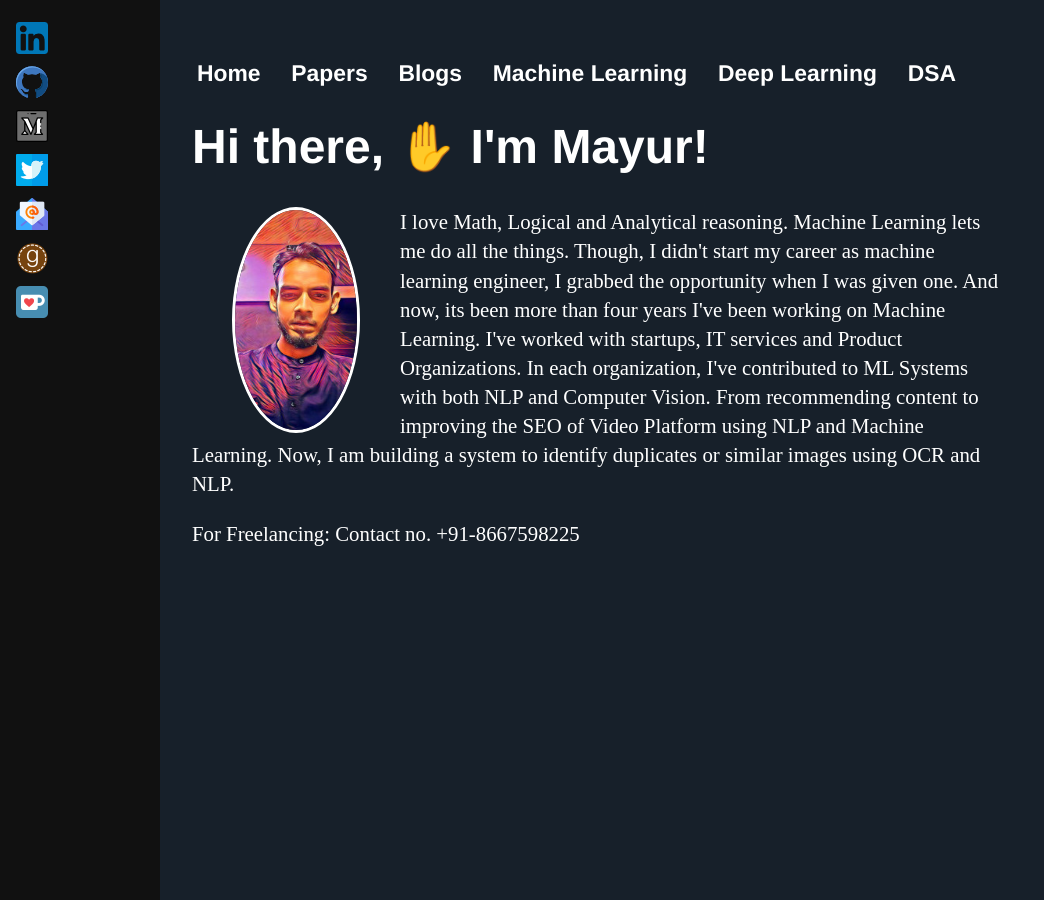
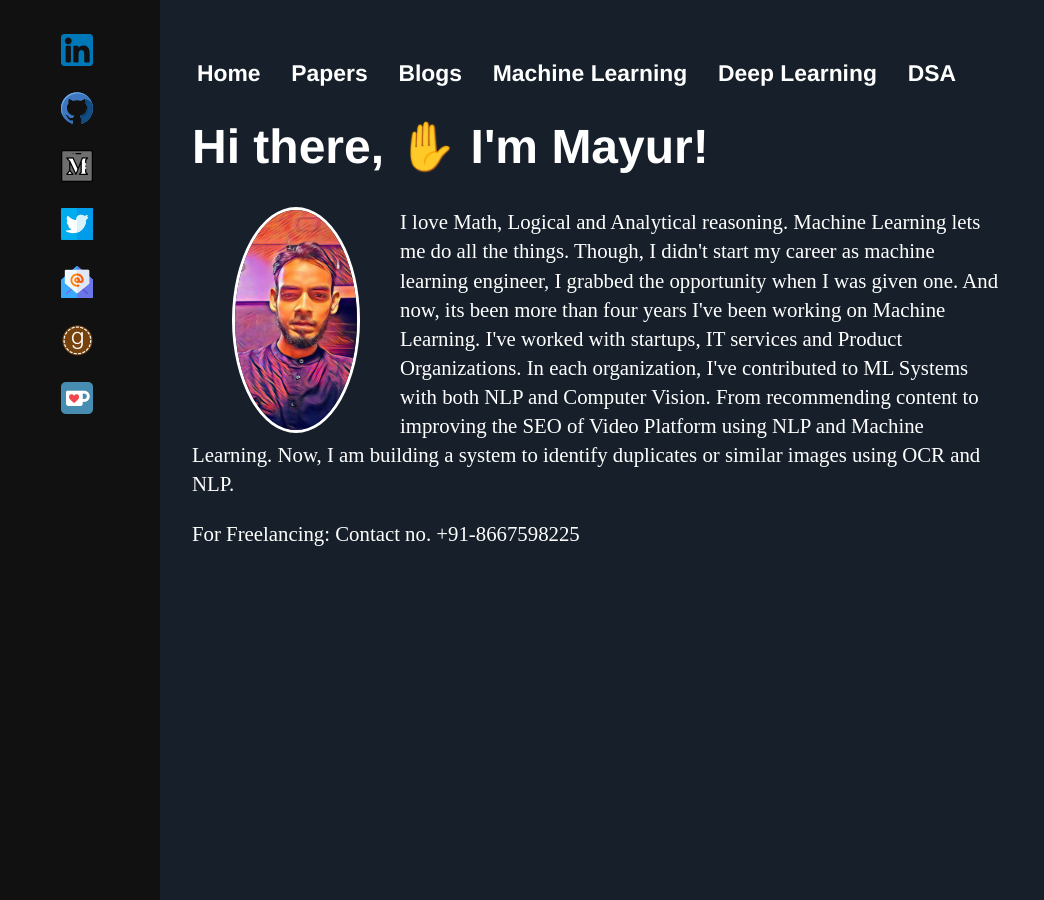
Before and after one commit to Mayurji/mayurji.github.io, a Jekyll site: the page built from index.html, in a window 1280 px wide. Shown: the whole page, without its empty margins (0-1044 px from the left). Built offline with Jekyll 4.4.1, drawn with Linux system fonts in a browser that asks for light colours.

Commit message:
Update main.css

```diff
--- a/css/main.css
+++ b/css/main.css
@@ -193,7 +193,8 @@ ul#horizontal-list li {
 }
 
 .sidebar a {
-  padding: 6px 8px 6px 16px;
+  /*padding: 6px 8px 6px 16px;*/
+  padding: 18px 19px 8px 61px;
   text-decoration: none;
   font-size: 20px;
   color: #818181;
```
